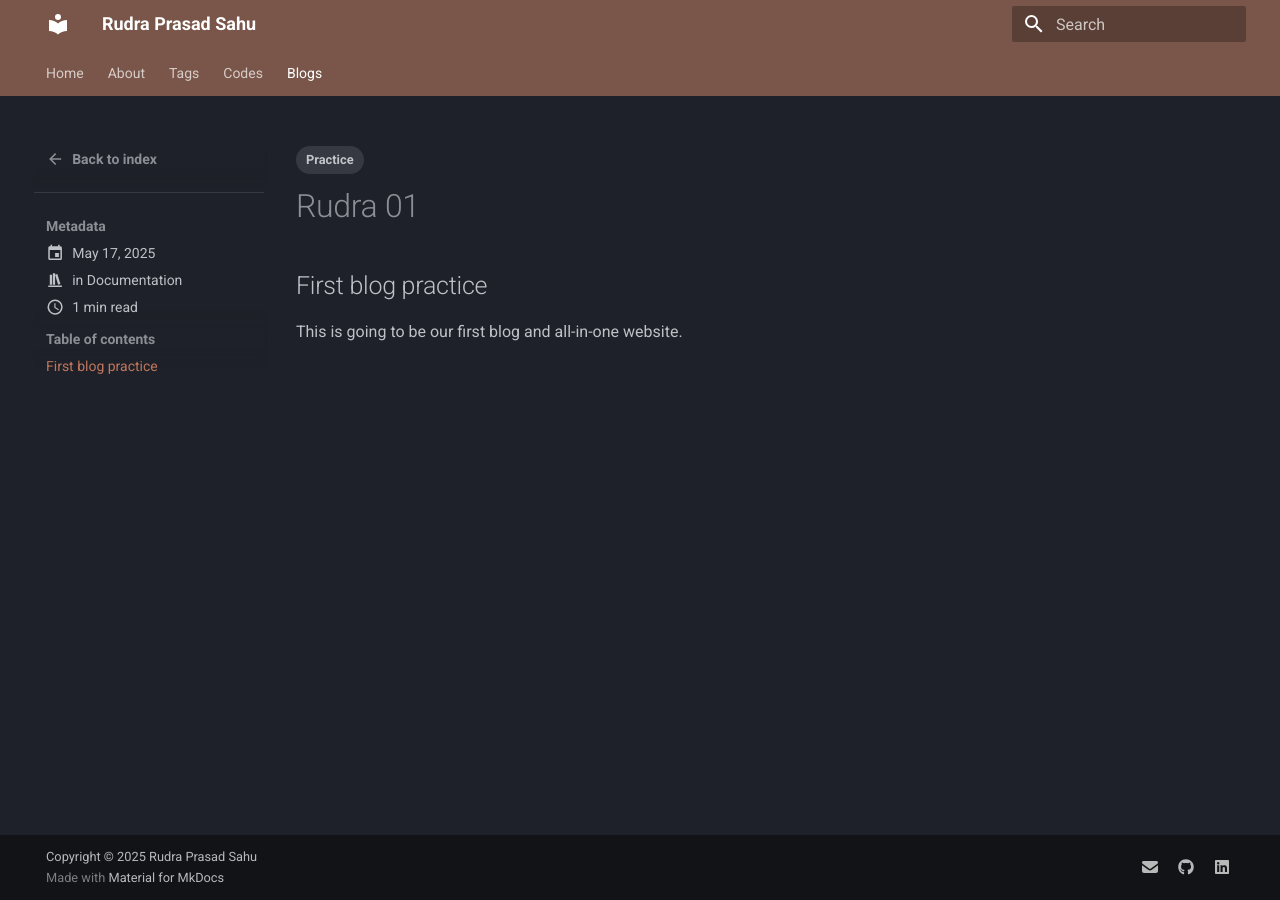
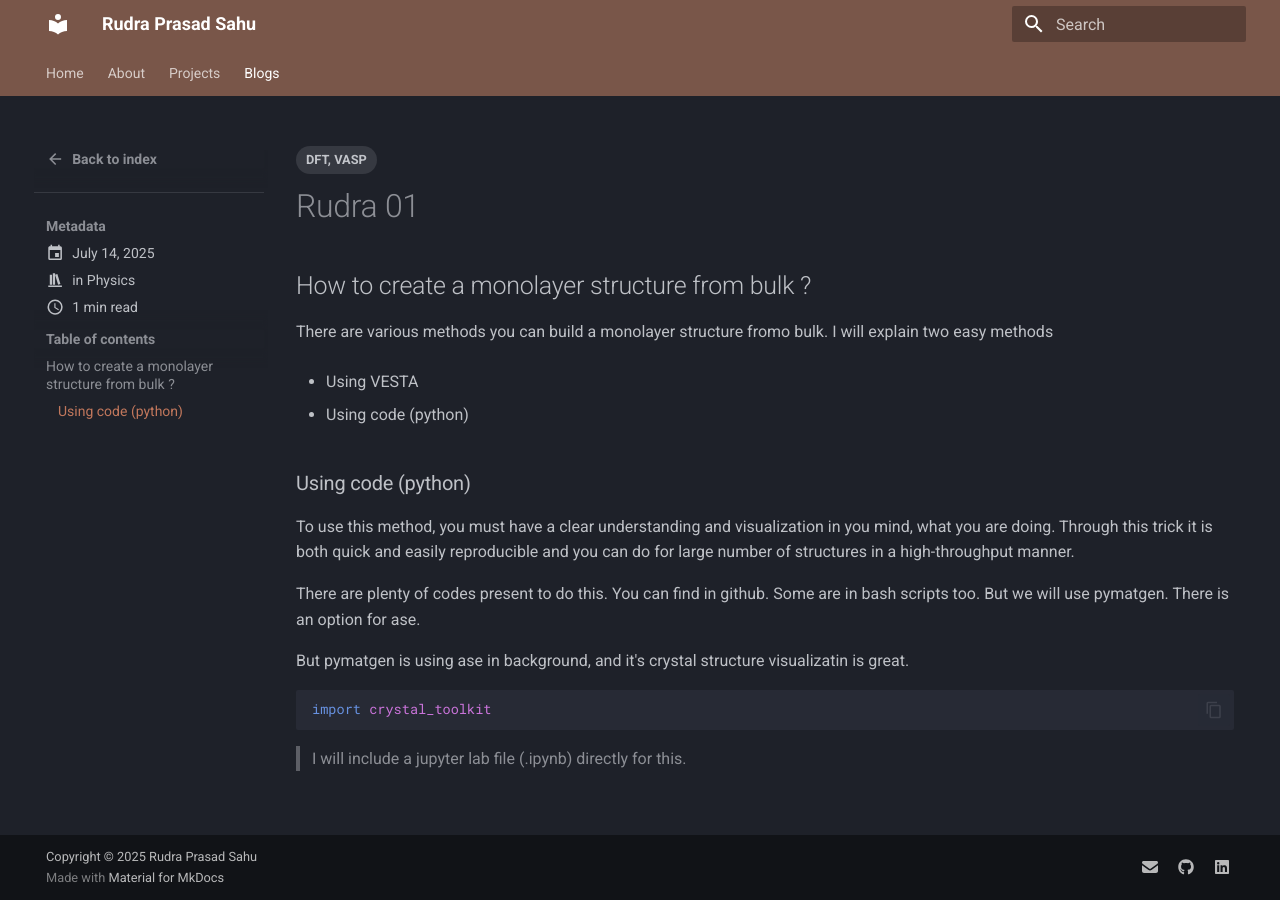
Before and after one commit to rudraprsd/rudraprsd.github.io, an MkDocs documentation site: the page built from docs/blog/posts/rudra_01.md, in a window 1280 px wide. Built offline with MkDocs 1.6.1 and Material for MkDocs 9.7.7, drawn with Linux system fonts in a browser that asks for light colours.

Commit message:
monolayer
dragon image removed

````diff
--- a/docs/blog/posts/rudra_01.md
+++ b/docs/blog/posts/rudra_01.md
@@ -1,11 +1,32 @@
 ---
-date: 2025-05-17
+date: 2025-07-14
 categories:
-    - Documentation
+    - Physics
 tags:
-    - Practice
+    - DFT, VASP
 ---
 
-## First blog practice
+## How to create a monolayer structure from bulk ?
 
-This is going to be our first blog and all-in-one website.
+There are various methods you can build a monolayer structure fromo bulk. I will explain two easy methods
+
+- Using VESTA
+
+- Using code (python)
+
+### Using code (python)
+
+To use this method, you must have a clear understanding and visualization in you mind, what you are doing.
+Through this trick it is both quick and easily reproducible and you can do for large number of structures in a high-throughput manner.
+
+There are plenty of codes present to do this. You can find in github. Some are in bash scripts too. But we will use pymatgen. There is an
+option for ase.
+
+But pymatgen is using ase in background, and it's crystal structure visualizatin is great.
+
+```python
+import crystal_toolkit
+```
+> I will include a jupyter lab file (.ipynb) directly for this.
+
+<!-- using mkdocs-jupyter  -->
--- a/mkdocs.yml
+++ b/mkdocs.yml
@@ -21,6 +21,7 @@ theme:
     - search.highlight
     - search.share
     - content.code.copy
+    - toc.integrate
 
 plugins:
   - search
@@ -38,12 +39,14 @@ markdown_extensions:
 
 nav:
   - Home: index.md
-  - About:
-    - About Me: about/about.md
-    - My Childhood: about/childhood.md
-  - Tags: tags.md
-  - Codes:
-    - Python: coding/hello_world.md
+  - About: about.md
+    # - About Me: about/about.md
+    # - My Childhood: about/childhood.md
+  # - Tags: tags.md
+  # - Codes:
+    # - Python: coding/hello_world.md
+  - Projects:
+    - projects/projects.md
   - Blogs:
     - blog/index.md
 
````
Also changed, not shown: docs/about.md (added, +23 -0 lines), docs/about/about.md (deleted, +0 -21 lines), docs/index.md (+3 -3 lines), docs/projects/projects.md (added, +10 -0 lines).
